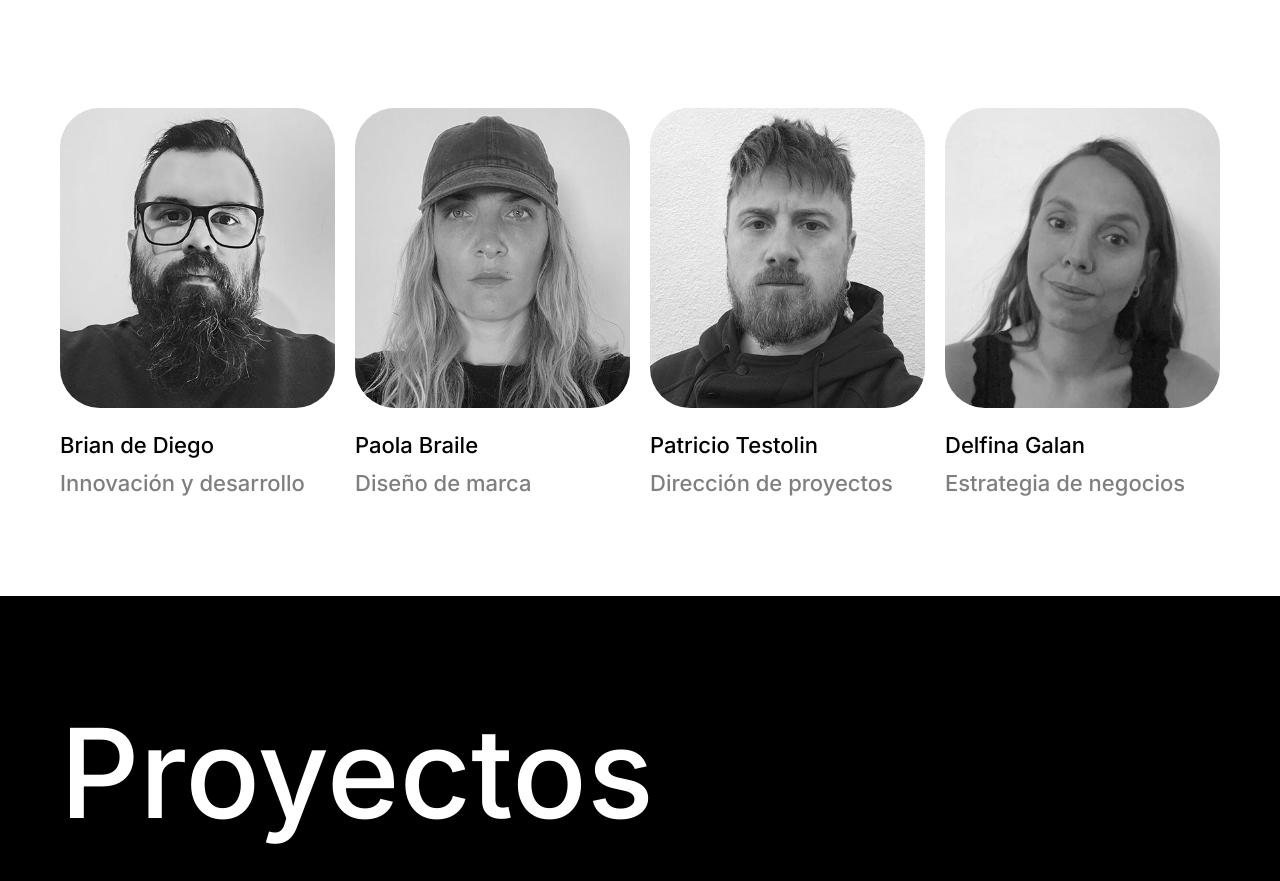
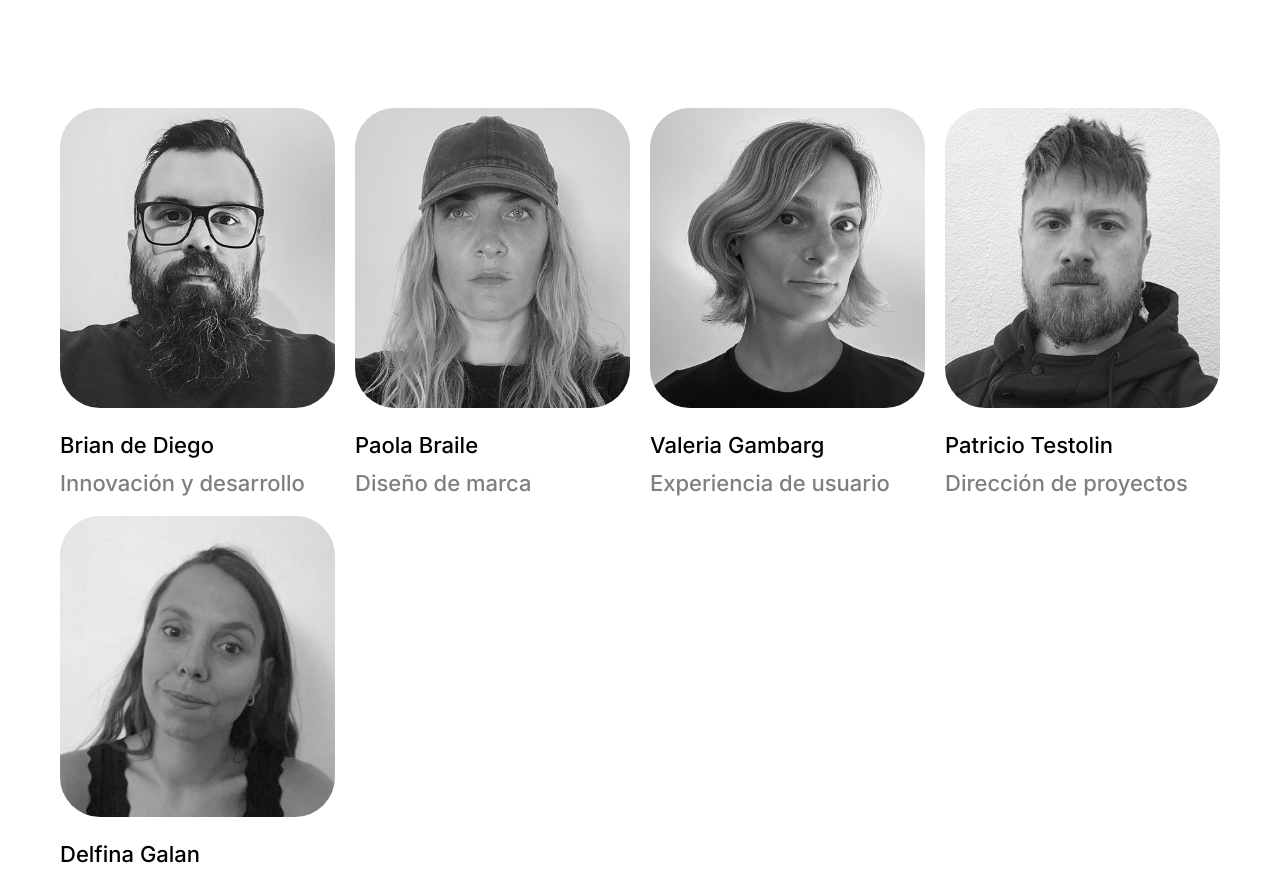
Before and after one commit to testolinp/momiji, a Next.js app: page / in a window 1280 px wide. Shown: the part 3321-4202 px from the top of the page. Built offline with nearby package versions, Linux system fonts and the light colour scheme.

Commit message:
add member

```diff
--- a/src/app/ui/team/team.tsx
+++ b/src/app/ui/team/team.tsx
@@ -15,6 +15,11 @@ export default function Team() {
       role: 'Diseño de marca',
       name: 'Paola Braile',
       image: '/images/team/paola-braile.jpeg'
+    },
+    {
+      role: 'Experiencia de usuario',
+      name: 'Valeria Gambarg',
+      image: '/images/team/valeria-gambarg.jpg'
     },
     {
       role: 'Dirección de proyectos',
```
Also changed, not shown: public/images/team/valeria-gambarg.jpg (added).
